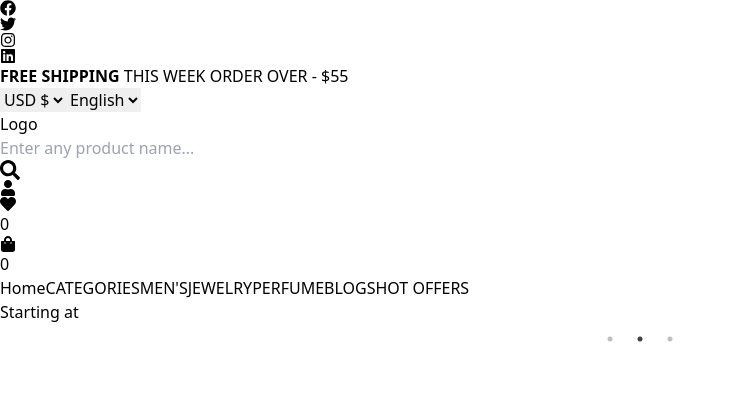
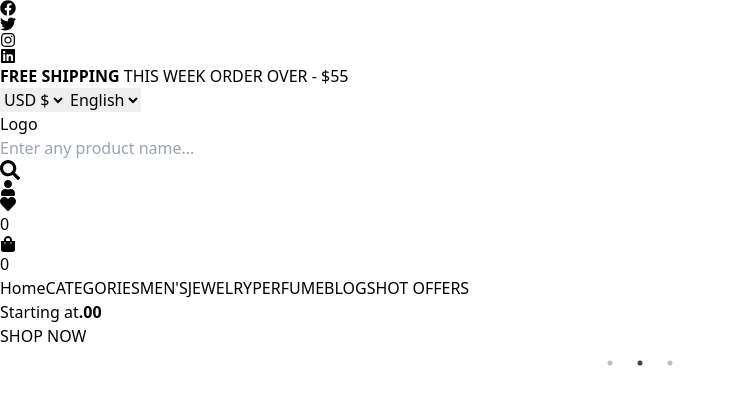
Before and after one commit to adilraees786/New-Next-JS-Project, a Next.js app: page / in a window 1280 px wide. Shown: the top 404 px of the page, without its empty margins (0-736 px from the left). Built offline with nearby package versions, Linux system fonts and the light colour scheme.

Commit message:
add new div in slide for shop now

```diff
--- a/src/Components/Slide.js
+++ b/src/Components/Slide.js
@@ -28,7 +28,7 @@
 
 
 import React from 'react';
-const Slide= (img, title, mainTitle,price) => {
+const Slide = (img, title, mainTitle, price) => {
     return (
         <div className=' outline-none border-none relative '>
             <div className=' absolute left-[30px] md:left-[70px]
@@ -42,10 +42,12 @@ const Slide= (img, title, mainTitle,price) => {
                     Starting at
                     <b className=' text-[20px] md:text-[24px] lg:text-[30px]'>
                         {price}
+                        .00
                     </b>
                 </h3>
-<div className=''>
-
+                <div className=' bg-accent text-white text-[14px] md:text-[16px] p-2 px-4
+                 rounded-lg inline-block cursor-pointer hover:bg-black'>
+                    SHOP NOW
                 </div>
 
 
```
Lines whose indentation alone changed are shown as unchanged.
